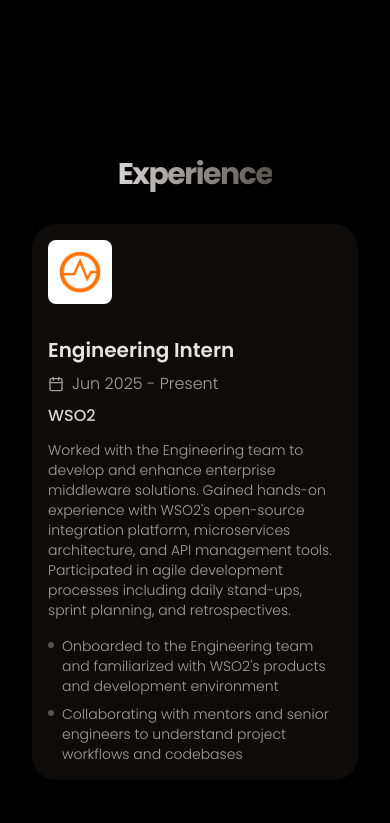
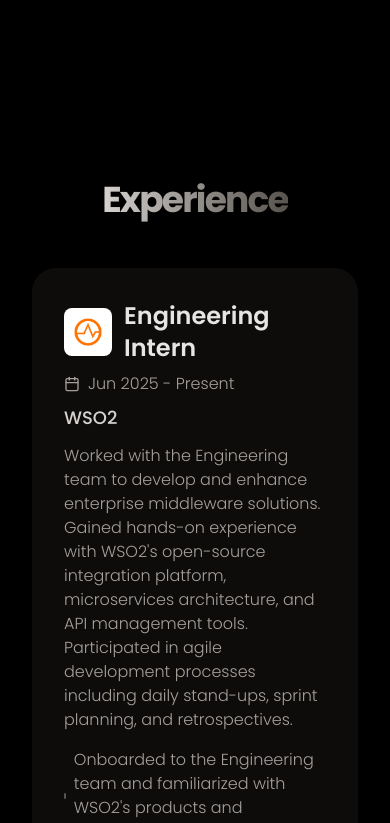
Before and after one commit to yasithrashan/Yasith-Rashan-Portfolio, a React (Vite) app: page / in a window 390 px wide. Shown: the part 3759-4582 px from the top of the page. Built offline with nearby package versions, Linux system fonts and the light colour scheme.

Commit message:
Refactor Experience component: remove Briefcase icon, adjust layout and styling

```diff
--- a/src/components/Experience.jsx
+++ b/src/components/Experience.jsx
@@ -1,5 +1,5 @@
 import { motion } from "framer-motion";
-import { Briefcase, Calendar } from "lucide-react";
+import { Calendar } from "lucide-react";
 import wso2Logo from "../assets/experience/WSO2.png";
 
 const experienceData = [
@@ -18,14 +18,14 @@
 
 const Experience = () => {
   return (
-    <section className="py-10 sm:py-16" id="experience">
+    <section className="py-16" id="experience">
       <motion.div
         initial={{ opacity: 0, y: 20 }}
         animate={{ opacity: 1, y: 0 }}
         transition={{ duration: 0.8 }}
-        className="mb-8 sm:mb-12 text-center"
+        className="mb-12 text-center"
       >
-        <h2 className="text-3xl sm:text-4xl font-bold tracking-tighter lg:text-5xl">
+        <h2 className="text-4xl font-bold tracking-tighter lg:text-5xl">
           <span className="bg-gradient-to-r from-stone-300 to-stone-600 bg-clip-text text-transparent">
             Experience
           </span>
@@ -38,12 +38,11 @@
             initial={{ opacity: 0, x: index % 2 === 0 ? -50 : 50 }}
             animate={{ opacity: 1, x: 0 }}
             transition={{ duration: 0.8, delay: index * 0.2 }}
-            className="rounded-3xl bg-stone-900/50 p-4 sm:p-8 transition-all hover:bg-stone-900/70"
+            className="rounded-3xl bg-stone-900/50 p-8 transition-all hover:bg-stone-900/70"
           >
-            <div className="flex flex-col sm:flex-row items-start gap-4">
-              <div className="flex sm:flex-col flex-row items-center gap-3 mb-4 sm:mb-0">
+            <div className="flex items-start gap-6">
               {exp.logo && (
-                  <div className="h-16 w-16 overflow-hidden rounded-lg bg-white p-2">
+                <div className="hidden sm:block h-16 w-16 overflow-hidden rounded-lg bg-white p-2 flex-shrink-0">
                   <img
                     src={exp.logo}
                     alt={`${exp.company} logo`}
@@ -51,20 +50,30 @@
                   />
                 </div>
               )}
+              <div className="flex-1">
+                <div className="flex items-center gap-3 mb-2">
+                  {exp.logo && (
+                    <div className="sm:hidden h-12 w-12 overflow-hidden rounded-lg bg-white p-2 flex-shrink-0">
+                      <img
+                        src={exp.logo}
+                        alt={`${exp.company} logo`}
+                        className="h-full w-full object-contain"
+                      />
                     </div>
-              <div className="flex-1">
-                <h3 className="text-xl sm:text-2xl font-semibold text-stone-200">{exp.position}</h3>
+                  )}
+                  <h3 className="text-2xl font-semibold text-stone-200">{exp.position}</h3>
+                </div>
                 <div className="mt-2 flex items-center gap-2 text-stone-400">
                   <Calendar className="h-4 w-4" />
                   <span>{exp.period}</span>
                 </div>
-                <p className="mt-2 text-base sm:text-lg font-medium text-stone-300">{exp.company}</p>
-                <p className="mt-3 text-sm sm:text-base text-stone-400">{exp.description}</p>
+                <p className="mt-2 text-lg font-medium text-stone-300">{exp.company}</p>
+                <p className="mt-3 text-stone-400">{exp.description}</p>
                 <ul className="mt-4 space-y-2">
                   {exp.achievements.map((achievement) => (
-                    <li key={achievement} className="flex items-start gap-2 text-sm sm:text-base text-stone-400">
-                      <span className="mt-1.5 h-1.5 w-1.5 flex-shrink-0 rounded-full bg-stone-600" />
-                      <span>{achievement}</span>
+                    <li key={achievement} className="flex items-center gap-2 text-stone-400">
+                      <span className="h-1.5 w-1.5 rounded-full bg-stone-600" />
+                      {achievement}
                     </li>
                   ))}
                 </ul>
```
Lines whose indentation alone changed are shown as unchanged.
